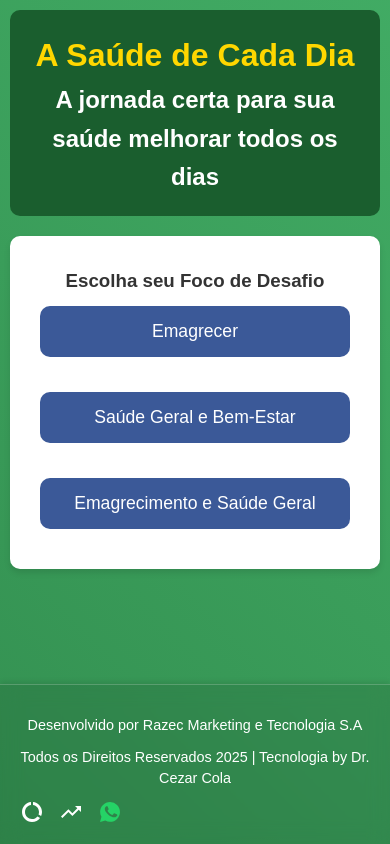
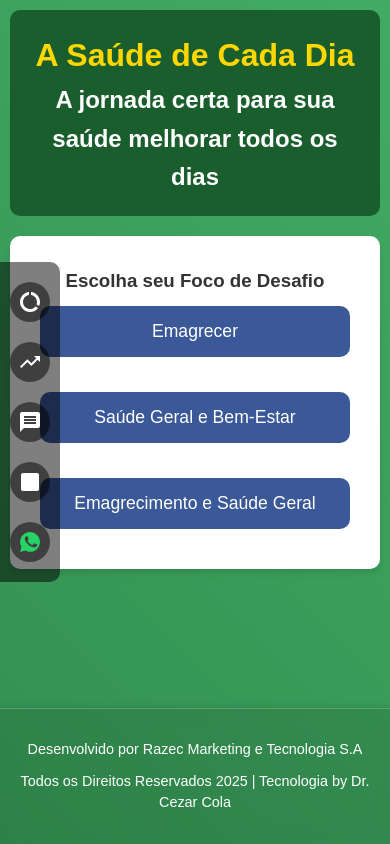
Before and after one commit to razecmarketing/asaudedecadadiaapp, a plain HTML site: page index.html in a window 390 px wide. Drawn offline with nearby package versions, Linux system fonts and the light colour scheme.

Commit message:
Implementações em css e Js
melhorias em responsividade.

```diff
--- a/index.html
+++ b/index.html
@@ -1,14 +1,14 @@
 <html lang="pt-BR">
 <head>
     <meta charset="UTF-8">
-    <meta name="viewport" content="width=device-width, initial-scale=1.0">
+    <meta name="viewport" content="width=device-width, initial-scale=1.0, maximum-scale=1.0, user-scalable=no">
     <title>A Saúde de Cada Dia - Sua Jornada Personalizada</title>
     <link rel="stylesheet" href="styles.css">
     <link href="https://cdn.jsdelivr.net/npm/animate.css@4.1.1/animate.min.css" rel="stylesheet">
     <link href="https://cdn.jsdelivr.net/npm/chart.js@4.4.0/dist/chart.umd.min.js" rel="stylesheet">
 </head>
 <body>
-    <!-- Sidebar for Desktop -->
+    <!-- Sidebar for Both Desktop and Mobile -->
     <div id="sidebar" class="sidebar">
         <div class="sidebar-icon" id="challenge-progress-icon">
             <svg xmlns="http://www.w3.org/2000/svg" viewBox="0 0 24 24" fill="white" width="24px" height="24px">
@@ -40,8 +40,8 @@
         </div>
         <div class="sidebar-icon" id="whatsapp-icon">
             <a href="https://api.whatsapp.com/send/?phone=%2B5511987432170&text=Eu+quero+tirar+uma+dúvida!&type=phone_number&app_absent=0" target="_blank">
-                <svg xmlns="http://www.w3.org/2000/svg" width="24" height="24" viewBox="0 0 24 24">
-                    <path fill="#25D366" d="M12.04 2c-5.46 0-9.91 4.45-9.91 9.91 0 1.75.45 3.45 1.32 4.95L2.05 22l5.25-1.38c1.45.79 3.08 1.21 4.74 1.21 5.46 0 9.91-4.45 9.91-9.91 0-2.65-1.03-5.14-2.9-7.01A9.816 9.816 0 0 0 12.04 2zm6.64 13.88c-.23.65-1.15 1.25-1.98 1.42-.53.11-1.22.08-1.98-.12-.45-.12-.98-.31-1.68-.61-2.96-1.28-4.88-4.25-5.03-4.45-.15-.2-1.22-1.62-1.22-3.03 0-1.41.72-2.12.98-2.41.27-.29.57-.36.77-.36.2 0 .4.01.57.01.19 0 .42-.01.64.49.23.54.78 1.87.85 2.01.07.14.12.31.01.51-.11.2-.17.31-.32.48-.16.17-.34.38-.48.51-.16.16-.32.33-.14.65.19.32.84 1.37 1.81 2.22 1.24 1.11 2.26 1.46 2.58 1.62.32.16.51.14.7-.1.19-.24.78-.91 1-1.22.21-.31.42-.26.71-.16.29.11 1.85.87 2.17 1.03.32.16.53.24.61.37.07.14.07.77-.16 1.42z"/>
+                <svg xmlns="http://www.w3.org/2000/svg" width="24" height="24" viewBox="0 0 24 24" fill="#25D366">
+                    <path d="M12.04 2c-5.46 0-9.91 4.45-9.91 9.91 0 1.75.45 3.45 1.32 4.95L2.05 22l5.25-1.38c1.45.79 3.08 1.21 4.74 1.21 5.46 0 9.91-4.45 9.91-9.91 0-2.65-1.03-5.14-2.9-7.01A9.816 9.816 0 0 0 12.04 2zm6.64 13.88c-.23.65-1.15 1.25-1.98 1.42-.53.11-1.22.08-1.98-.12-.45-.12-.98-.31-1.68-.61-2.96-1.28-4.88-4.25-5.03-4.45-.15-.2-1.22-1.62-1.22-3.03 0-1.41.72-2.12.98-2.41.27-.29.57-.36.77-.36.2 0 .4.01.57.01.19 0 .42-.01.64.49.23.54.78 1.87.85 2.01.07.14.12.31.01.51-.11.2-.17.31-.32.48-.16.17-.34.38-.48.51-.16.16-.32.33-.14.65.19.32.84 1.37 1.81 2.22 1.24 1.11 2.26 1.46 2.58 1.62.32.16.51.14.7-.1.19-.24.78-.91 1-1.22.21-.31.42-.26.71-.16.29.11 1.85.87 2.17 1.03.32.16.53.24.61.37.07.14.07.77-.16 1.42z"/>
                 </svg>
             </a>
             <span class="tooltip">Fale Conosco</span>
@@ -113,27 +113,6 @@
         <div class="footer-content">
             <p>Desenvolvido por Razec Marketing e Tecnologia S.A</p>
             <p>Todos os Direitos Reservados 2025 | Tecnologia by Dr. Cezar Cola</p>
-            <div class="footer-icons mobile-only">
-                <div class="footer-icon" id="mobile-challenge-progress-icon">
-                    <svg xmlns="http://www.w3.org/2000/svg" viewBox="0 0 24 24" fill="white" width="24px" height="24px">
-                        <path d="M0 0h24v24H0z" fill="none"/>
-                        <path d="M13 2.05v3.03c3.39.49 6 3.39 6 6.92 0 .9-.18 1.75-.48 2.54l2.6 1.53c.56-1.24.88-2.62.88-4.07 0-5.18-3.95-9.45-9-9.95zM12 19c-3.87 0-7-3.13-7-7 0-3.53 2.61-6.43 6-6.92V2.05c-5.06.5-9 4.76-9 9.95 0 5.52 4.48 10 10 10 3.31 0 6.24-1.61 8.05-4.09l-2.6-1.53C16.17 17.98 14.21 19 12 19z"/>
-                    </svg>
-                </div>
-                <div class="footer-icon" id="mobile-progress-graph-icon">
-                    <svg xmlns="http://www.w3.org/2000/svg" viewBox="0 0 24 24" fill="white" width="24px" height="24px">
-                        <path d="M0 0h24v24H0z" fill="none"/>
-                        <path d="M16 6l2.29 2.29-4.88 4.88-4-4L2 16.59 3.41 18l6-6 4 4 6.3-6.29L22 12V6z"/>
-                    </svg>
-                </div>
-                <div class="footer-icon" id="mobile-whatsapp-icon">
-                    <a href="https://api.whatsapp.com/send/?phone=%2B5511987432170&text=Eu+quero+tirar+uma+dúvida!&type=phone_number&app_absent=0" target="_blank">
-                        <svg xmlns="http://www.w3.org/2000/svg" width="24" height="24" viewBox="0 0 24 24">
-                            <path fill="#25D366" d="M12.04 2c-5.46 0-9.91 4.45-9.91 9.91 0 1.75.45 3.45 1.32 4.95L2.05 22l5.25-1.38c1.45.79 3.08 1.21 4.74 1.21 5.46 0 9.91-4.45 9.91-9.91 0-2.65-1.03-5.14-2.9-7.01A9.816 9.816 0 0 0 12.04 2zm6.64 13.88c-.23.65-1.15 1.25-1.98 1.42-.53.11-1.22.08-1.98-.12-.45-.12-.98-.31-1.68-.61-2.96-1.28-4.88-4.25-5.03-4.45-.15-.2-1.22-1.62-1.22-3.03 0-1.41.72-2.12.98-2.41.27-.29.57-.36.77-.36.2 0 .4.01.57.01.19 0 .42-.01.64.49.23.54.78 1.87.85 2.01.07.14.12.31.01.51-.11.2-.17.31-.32.48-.16.17-.34.38-.48.51-.16.16-.32.33-.14.65.19.32.84 1.37 1.81 2.22 1.24 1.11 2.26 1.46 2.58 1.62.32.16.51.14.7-.1.19-.24.78-.91 1-1.22.21-.31.42-.26.71-.16.29.11 1.85.87 2.17 1.03.32.16.53.24.61.37.07.14.07.77-.16 1.42z"/>
-                        </svg>
-                    </a>
-                </div>
-            </div>
         </div>
     </footer>
 
--- a/styles.css
+++ b/styles.css
@@ -352,14 +352,7 @@ button:hover {
 }
 
 .sidebar {
-    position: fixed;
-    top: 50%;
-    right: 20px;
-    transform: translateY(-50%);
     display: none;
-    flex-direction: column;
-    gap: 20px;
-    z-index: 100;
 }
 
 .sidebar-icon {
@@ -522,18 +515,47 @@ button:hover {
     }
 }
 
+@media (max-width: 767px) {
+    .sidebar {
+        display: flex;
+        flex-direction: column;
+        position: fixed;
+        left: 0;
+        top: 50%;
+        transform: translateY(-50%);
+        z-index: 1000;
+        background-color: rgba(0,0,0,0.5);
+        padding: 10px;
+        border-radius: 0 10px 10px 0;
+    }
+
+    .sidebar-icon {
+        margin: 10px 0;
+        width: 40px;
+        height: 40px;
+    }
+
+    .sidebar-icon .tooltip {
+        display: none; /* Hide tooltip on mobile */
+    }
+
+    .footer-icons.mobile-only {
+        display: none; /* Hide mobile footer icons as they're now in sidebar */
+    }
+}
+
 @media (min-width: 768px) {
     .sidebar {
         display: flex;
+        flex-direction: column;
+        position: fixed;
+        right: 20px;
+        top: 50%;
+        transform: translateY(-50%);
+        z-index: 1000;
     }
 
     .footer-icons.mobile-only {
         display: none;
     }
 }
-
-@media (max-width: 767px) {
-    .sidebar {
-        display: none;
-    }
-}
```
